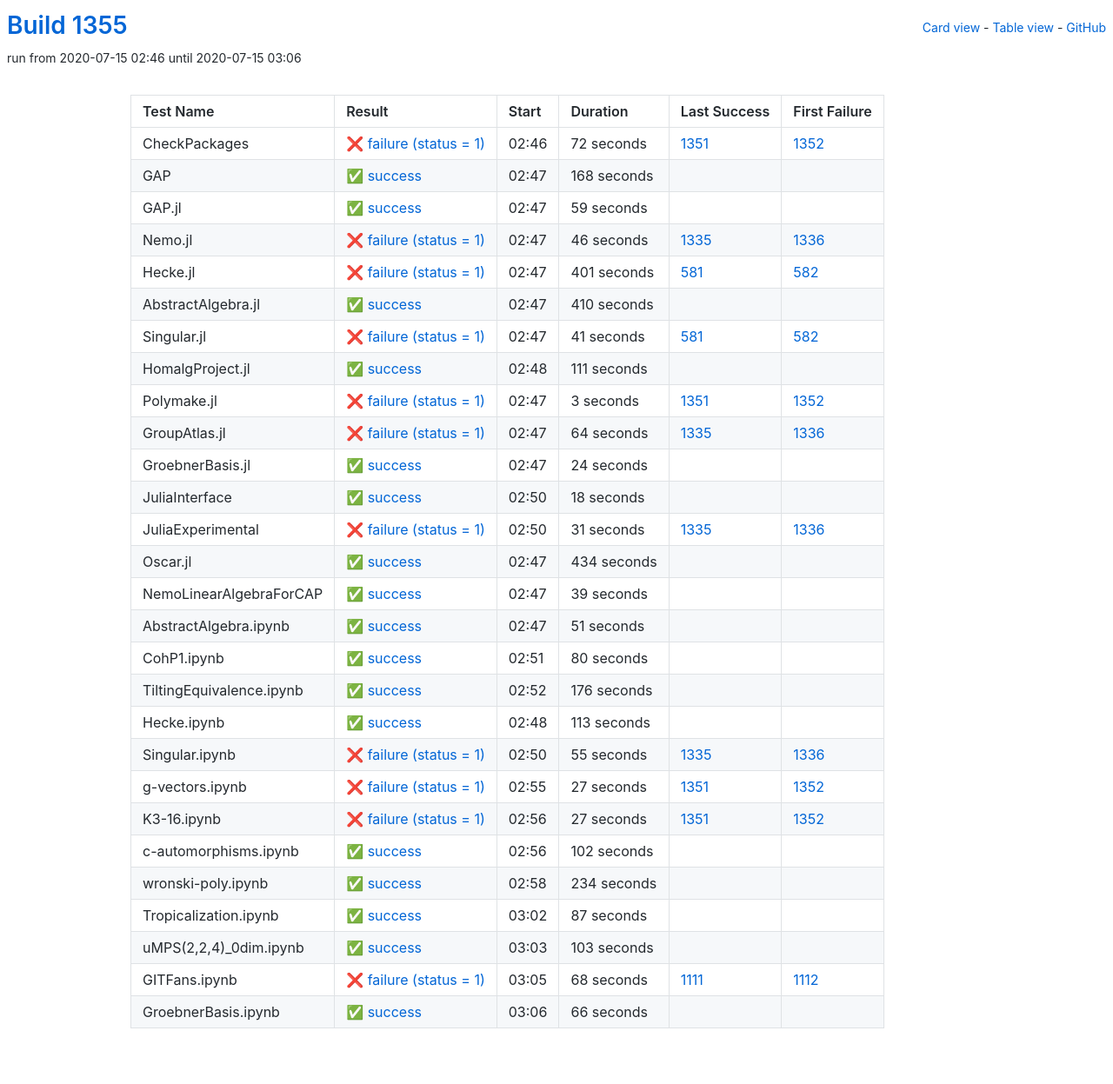
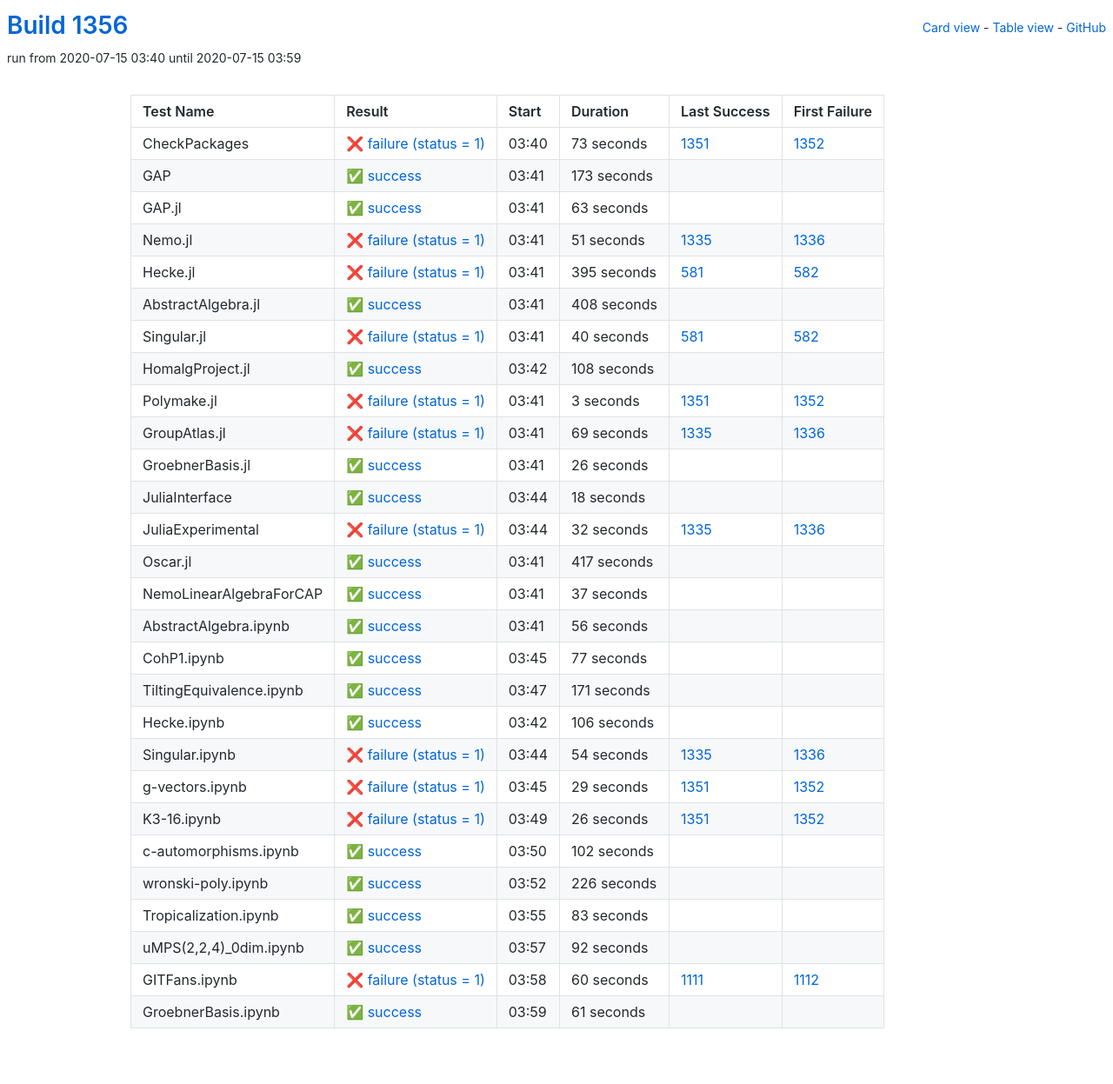
Before and after one commit to oscar-system/oscar-ci-status-1.4, a Jekyll site: the page built from table.html, in a window 1280 px wide. Shown: the whole page at 87% size. Built offline with Jekyll 4.4.1, drawn with Linux system fonts in a browser that asks for light colours.

Commit message:
Build #1356

```diff
--- a/_data/ci.yml
+++ b/_data/ci.yml
@@ -1,6 +1,6 @@
 ---
-build: 1355
-build_url: https://oscarci.mathematik.uni-kl.de/job/oscar-julia-1.4/1355/
+build: 1356
+build_url: https://oscarci.mathematik.uni-kl.de/job/oscar-julia-1.4/1356/
 job: oscar-julia-1.4
 organization: oscar-system
 repo: oscar-ci-status-1.4
@@ -8,104 +8,104 @@ repourl: https://github.com/oscar-system/oscar-ci-status-1.4
 tests:
 - name: CheckPackages
   id: checkpackages
-  log: https://oscarci.mathematik.uni-kl.de/job/oscar-julia-1.4/1355/artifact/logs/build-1355/CheckPackages.log
-  start: 2020-07-15 02:46
+  log: https://oscarci.mathematik.uni-kl.de/job/oscar-julia-1.4/1356/artifact/logs/build-1356/CheckPackages.log
+  start: 2020-07-15 03:40
   success: false
   exitcode: 1
   status: failure
-  duration: 72
+  duration: 73
   last_success: 1351
   last_success_url: https://oscarci.mathematik.uni-kl.de/job/oscar-julia-1.4/1351/
   first_failure: 1352
   first_failure_url: https://oscarci.mathematik.uni-kl.de/job/oscar-julia-1.4/1352/
 - name: GAP
   id: gap
-  log: https://oscarci.mathematik.uni-kl.de/job/oscar-julia-1.4/1355/artifact/logs/build-1355/GAP.log
-  start: 2020-07-15 02:47
+  log: https://oscarci.mathematik.uni-kl.de/job/oscar-julia-1.4/1356/artifact/logs/build-1356/GAP.log
+  start: 2020-07-15 03:41
   success: true
   exitcode: 0
   status: success
-  duration: 168
+  duration: 173
   last_success: false
   last_success_url:
   first_failure: false
   first_failure_url:
 - name: GAP.jl
   id: gap-jl
-  log: https://oscarci.mathematik.uni-kl.de/job/oscar-julia-1.4/1355/artifact/logs/build-1355/GAP.jl.log
-  start: 2020-07-15 02:47
+  log: https://oscarci.mathematik.uni-kl.de/job/oscar-julia-1.4/1356/artifact/logs/build-1356/GAP.jl.log
+  start: 2020-07-15 03:41
   success: true
   exitcode: 0
   status: success
-  duration: 59
+  duration: 63
   last_success: false
   last_success_url:
   first_failure: false
   first_failure_url:
 - name: Nemo.jl
   id: nemo-jl
-  log: https://oscarci.mathematik.uni-kl.de/job/oscar-julia-1.4/1355/artifact/logs/build-1355/Nemo.jl.log
-  start: 2020-07-15 02:47
+  log: https://oscarci.mathematik.uni-kl.de/job/oscar-julia-1.4/1356/artifact/logs/build-1356/Nemo.jl.log
+  start: 2020-07-15 03:41
   success: false
   exitcode: 1
   status: failure
-  duration: 46
+  duration: 51
   last_success: 1335
   last_success_url: https://oscarci.mathematik.uni-kl.de/job/oscar-julia-1.4/1335/
   first_failure: 1336
   first_failure_url: https://oscarci.mathematik.uni-kl.de/job/oscar-julia-1.4/1336/
 - name: Hecke.jl
   id: hecke-jl
-  log: https://oscarci.mathematik.uni-kl.de/job/oscar-julia-1.4/1355/artifact/logs/build-1355/Hecke.jl.log
-  start: 2020-07-15 02:47
+  log: https://oscarci.mathematik.uni-kl.de/job/oscar-julia-1.4/1356/artifact/logs/build-1356/Hecke.jl.log
+  start: 2020-07-15 03:41
   success: false
   exitcode: 1
   status: failure
-  duration: 401
+  duration: 395
   last_success: 581
   last_success_url: https://oscarci.mathematik.uni-kl.de/job/oscar-julia-1.4/581/
   first_failure: 582
   first_failure_url: https://oscarci.mathematik.uni-kl.de/job/oscar-julia-1.4/582/
 - name: AbstractAlgebra.jl
   id: abstractalgebra-jl
-  log: https://oscarci.mathematik.uni-kl.de/job/oscar-julia-1.4/1355/artifact/logs/build-1355/AbstractAlgebra.jl.log
-  start: 2020-07-15 02:47
+  log: https://oscarci.mathematik.uni-kl.de/job/oscar-julia-1.4/1356/artifact/logs/build-1356/AbstractAlgebra.jl.log
+  start: 2020-07-15 03:41
   success: true
   exitcode: 0
   status: success
-  duration: 410
+  duration: 408
   last_success: false
   last_success_url:
   first_failure: false
   first_failure_url:
 - name: Singular.jl
   id: singular-jl
-  log: https://oscarci.mathematik.uni-kl.de/job/oscar-julia-1.4/1355/artifact/logs/build-1355/Singular.jl.log
-  start: 2020-07-15 02:47
+  log: https://oscarci.mathematik.uni-kl.de/job/oscar-julia-1.4/1356/artifact/logs/build-1356/Singular.jl.log
+  start: 2020-07-15 03:41
   success: false
   exitcode: 1
   status: failure
-  duration: 41
+  duration: 40
   last_success: 581
   last_success_url: https://oscarci.mathematik.uni-kl.de/job/oscar-julia-1.4/581/
   first_failure: 582
   first_failure_url: https://oscarci.mathematik.uni-kl.de/job/oscar-julia-1.4/582/
 - name: HomalgProject.jl
   id: homalgproject-jl
-  log: https://oscarci.mathematik.uni-kl.de/job/oscar-julia-1.4/1355/artifact/logs/build-1355/HomalgProject.jl.log
-  start: 2020-07-15 02:48
+  log: https://oscarci.mathematik.uni-kl.de/job/oscar-julia-1.4/1356/artifact/logs/build-1356/HomalgProject.jl.log
+  start: 2020-07-15 03:42
   success: true
   exitcode: 0
   status: success
-  duration: 111
+  duration: 108
   last_success: false
   last_success_url:
   first_failure: false
   first_failure_url:
 - name: Polymake.jl
   id: polymake-jl
-  log: https://oscarci.mathematik.uni-kl.de/job/oscar-julia-1.4/1355/artifact/logs/build-1355/Polymake.jl.log
-  start: 2020-07-15 02:47
+  log: https://oscarci.mathematik.uni-kl.de/job/oscar-julia-1.4/1356/artifact/logs/build-1356/Polymake.jl.log
+  start: 2020-07-15 03:41
   success: false
   exitcode: 1
   status: failure
@@ -116,32 +116,32 @@ tests:
   first_failure_url: https://oscarci.mathematik.uni-kl.de/job/oscar-julia-1.4/1352/
 - name: GroupAtlas.jl
   id: groupatlas-jl
-  log: https://oscarci.mathematik.uni-kl.de/job/oscar-julia-1.4/1355/artifact/logs/build-1355/GroupAtlas.jl.log
-  start: 2020-07-15 02:47
+  log: https://oscarci.mathematik.uni-kl.de/job/oscar-julia-1.4/1356/artifact/logs/build-1356/GroupAtlas.jl.log
+  start: 2020-07-15 03:41
   success: false
   exitcode: 1
   status: failure
-  duration: 64
+  duration: 69
   last_success: 1335
   last_success_url: https://oscarci.mathematik.uni-kl.de/job/oscar-julia-1.4/1335/
   first_failure: 1336
   first_failure_url: https://oscarci.mathematik.uni-kl.de/job/oscar-julia-1.4/1336/
 - name: GroebnerBasis.jl
   id: groebnerbasis-jl
-  log: https://oscarci.mathematik.uni-kl.de/job/oscar-julia-1.4/1355/artifact/logs/build-1355/GroebnerBasis.jl.log
-  start: 2020-07-15 02:47
+  log: https://oscarci.mathematik.uni-kl.de/job/oscar-julia-1.4/1356/artifact/logs/build-1356/GroebnerBasis.jl.log
+  start: 2020-07-15 03:41
   success: true
   exitcode: 0
   status: success
-  duration: 24
+  duration: 26
   last_success: false
   last_success_url:
   first_failure: false
   first_failure_url:
 - name: JuliaInterface
   id: juliainterface
-  log: https://oscarci.mathematik.uni-kl.de/job/oscar-julia-1.4/1355/artifact/logs/build-1355/JuliaInterface.log
-  start: 2020-07-15 02:50
+  log: https://oscarci.mathematik.uni-kl.de/job/oscar-julia-1.4/1356/artifact/logs/build-1356/JuliaInterface.log
+  start: 2020-07-15 03:44
   success: true
   exitcode: 0
   status: success
@@ -152,128 +152,128 @@ tests:
   first_failure_url:
 - name: JuliaExperimental
   id: juliaexperimental
-  log: https://oscarci.mathematik.uni-kl.de/job/oscar-julia-1.4/1355/artifact/logs/build-1355/JuliaExperimental.log
-  start: 2020-07-15 02:50
+  log: https://oscarci.mathematik.uni-kl.de/job/oscar-julia-1.4/1356/artifact/logs/build-1356/JuliaExperimental.log
+  start: 2020-07-15 03:44
   success: false
   exitcode: 1
   status: failure
-  duration: 31
+  duration: 32
   last_success: 1335
   last_success_url: https://oscarci.mathematik.uni-kl.de/job/oscar-julia-1.4/1335/
   first_failure: 1336
   first_failure_url: https://oscarci.mathematik.uni-kl.de/job/oscar-julia-1.4/1336/
 - name: Oscar.jl
   id: oscar-jl
-  log: https://oscarci.mathematik.uni-kl.de/job/oscar-julia-1.4/1355/artifact/logs/build-1355/Oscar.jl.log
-  start: 2020-07-15 02:47
+  log: https://oscarci.mathematik.uni-kl.de/job/oscar-julia-1.4/1356/artifact/logs/build-1356/Oscar.jl.log
+  start: 2020-07-15 03:41
   success: true
   exitcode: 0
   status: success
-  duration: 434
+  duration: 417
   last_success: false
   last_success_url:
   first_failure: false
   first_failure_url:
 - name: NemoLinearAlgebraForCAP
   id: nemolinearalgebraforcap
-  log: https://oscarci.mathematik.uni-kl.de/job/oscar-julia-1.4/1355/artifact/logs/build-1355/NemoLinearAlgebraForCAP.log
-  start: 2020-07-15 02:47
+  log: https://oscarci.mathematik.uni-kl.de/job/oscar-julia-1.4/1356/artifact/logs/build-1356/NemoLinearAlgebraForCAP.log
+  start: 2020-07-15 03:41
   success: true
   exitcode: 0
   status: success
-  duration: 39
+  duration: 37
   last_success: false
   last_success_url:
   first_failure: false
   first_failure_url:
 - name: AbstractAlgebra.ipynb
   id: abstractalgebra-ipynb
-  log: https://oscarci.mathematik.uni-kl.de/job/oscar-julia-1.4/1355/artifact/logs/build-1355/AbstractAlgebra.ipynb.log
-  start: 2020-07-15 02:47
+  log: https://oscarci.mathematik.uni-kl.de/job/oscar-julia-1.4/1356/artifact/logs/build-1356/AbstractAlgebra.ipynb.log
+  start: 2020-07-15 03:41
   success: true
   exitcode: 0
   status: success
-  duration: 51
+  duration: 56
   last_success: false
   last_success_url:
   first_failure: false
   first_failure_url:
 - name: CohP1.ipynb
   id: cohp1-ipynb
-  log: https://oscarci.mathematik.uni-kl.de/job/oscar-julia-1.4/1355/artifact/logs/build-1355/CohP1.ipynb.log
-  start: 2020-07-15 02:51
+  log: https://oscarci.mathematik.uni-kl.de/job/oscar-julia-1.4/1356/artifact/logs/build-1356/CohP1.ipynb.log
+  start: 2020-07-15 03:45
   success: true
   exitcode: 0
   status: success
-  duration: 80
+  duration: 77
   last_success: false
   last_success_url:
   first_failure: false
   first_failure_url:
 - name: TiltingEquivalence.ipynb
   id: tiltingequivalence-ipynb
-  log: https://oscarci.mathematik.uni-kl.de/job/oscar-julia-1.4/1355/artifact/logs/build-1355/TiltingEquivalence.ipynb.log
-  start: 2020-07-15 02:52
+  log: https://oscarci.mathematik.uni-kl.de/job/oscar-julia-1.4/1356/artifact/logs/build-1356/TiltingEquivalence.ipynb.log
+  start: 2020-07-15 03:47
   success: true
   exitcode: 0
   status: success
-  duration: 176
+  duration: 171
   last_success: false
   last_success_url:
   first_failure: false
   first_failure_url:
 - name: Hecke.ipynb
   id: hecke-ipynb
-  log: https://oscarci.mathematik.uni-kl.de/job/oscar-julia-1.4/1355/artifact/logs/build-1355/Hecke.ipynb.log
-  start: 2020-07-15 02:48
+  log: https://oscarci.mathematik.uni-kl.de/job/oscar-julia-1.4/1356/artifact/logs/build-1356/Hecke.ipynb.log
+  start: 2020-07-15 03:42
   success: true
   exitcode: 0
   status: success
-  duration: 113
+  duration: 106
   last_success: false
   last_success_url:
   first_failure: false
   first_failure_url:
 - name: Singular.ipynb
   id: singular-ipynb
-  log: https://oscarci.mathematik.uni-kl.de/job/oscar-julia-1.4/1355/artifact/logs/build-1355/Singular.ipynb.log
-  start: 2020-07-15 02:50
+  log: https://oscarci.mathematik.uni-kl.de/job/oscar-julia-1.4/1356/artifact/logs/build-1356/Singular.ipynb.log
+  start: 2020-07-15 03:44
   success: false
   exitcode: 1
   status: failure
-  duration: 55
+  duration: 54
   last_success: 1335
   last_success_url: https://oscarci.mathematik.uni-kl.de/job/oscar-julia-1.4/1335/
   first_failure: 1336
   first_failure_url: https://oscarci.mathematik.uni-kl.de/job/oscar-julia-1.4/1336/
 - name: g-vectors.ipynb
   id: g-vectors-ipynb
-  log: https://oscarci.mathematik.uni-kl.de/job/oscar-julia-1.4/1355/artifact/logs/build-1355/g-vectors.ipynb.log
-  start: 2020-07-15 02:55
+  log: https://oscarci.mathematik.uni-kl.de/job/oscar-julia-1.4/1356/artifact/logs/build-1356/g-vectors.ipynb.log
+  start: 2020-07-15 03:45
   success: false
   exitcode: 1
   status: failure
-  duration: 27
+  duration: 29
   last_success: 1351
   last_success_url: https://oscarci.mathematik.uni-kl.de/job/oscar-julia-1.4/1351/
   first_failure: 1352
   first_failure_url: https://oscarci.mathematik.uni-kl.de/job/oscar-julia-1.4/1352/
 - name: K3-16.ipynb
   id: k3-16-ipynb
-  log: https://oscarci.mathematik.uni-kl.de/job/oscar-julia-1.4/1355/artifact/logs/build-1355/K3-16.ipynb.log
-  start: 2020-07-15 02:56
+  log: https://oscarci.mathematik.uni-kl.de/job/oscar-julia-1.4/1356/artifact/logs/build-1356/K3-16.ipynb.log
+  start: 2020-07-15 03:49
   success: false
   exitcode: 1
   status: failure
-  duration: 27
+  duration: 26
   last_success: 1351
   last_success_url: https://oscarci.mathematik.uni-kl.de/job/oscar-julia-1.4/1351/
   first_failure: 1352
   first_failure_url: https://oscarci.mathematik.uni-kl.de/job/oscar-julia-1.4/1352/
 - name: c-automorphisms.ipynb
   id: c-automorphisms-ipynb
-  log: https://oscarci.mathematik.uni-kl.de/job/oscar-julia-1.4/1355/artifact/logs/build-1355/c-automorphisms.ipynb.log
-  start: 2020-07-15 02:56
+  log: https://oscarci.mathematik.uni-kl.de/job/oscar-julia-1.4/1356/artifact/logs/build-1356/c-automorphisms.ipynb.log
+  start: 2020-07-15 03:50
   success: true
   exitcode: 0
   status: success
@@ -284,60 +284,60 @@ tests:
   first_failure_url:
 - name: wronski-poly.ipynb
   id: wronski-poly-ipynb
-  log: https://oscarci.mathematik.uni-kl.de/job/oscar-julia-1.4/1355/artifact/logs/build-1355/wronski-poly.ipynb.log
-  start: 2020-07-15 02:58
+  log: https://oscarci.mathematik.uni-kl.de/job/oscar-julia-1.4/1356/artifact/logs/build-1356/wronski-poly.ipynb.log
+  start: 2020-07-15 03:52
   success: true
   exitcode: 0
   status: success
-  duration: 234
+  duration: 226
   last_success: false
   last_success_url:
   first_failure: false
   first_failure_url:
 - name: Tropicalization.ipynb
   id: tropicalization-ipynb
-  log: https://oscarci.mathematik.uni-kl.de/job/oscar-julia-1.4/1355/artifact/logs/build-1355/Tropicalization.ipynb.log
-  start: 2020-07-15 03:02
+  log: https://oscarci.mathematik.uni-kl.de/job/oscar-julia-1.4/1356/artifact/logs/build-1356/Tropicalization.ipynb.log
+  start: 2020-07-15 03:55
   success: true
   exitcode: 0
   status: success
-  duration: 87
+  duration: 83
   last_success: false
   last_success_url:
   first_failure: false
   first_failure_url:
 - name: uMPS(2,2,4)_0dim.ipynb
   id: umps-2-2-4-0dim-ipynb
-  log: https://oscarci.mathematik.uni-kl.de/job/oscar-julia-1.4/1355/artifact/logs/build-1355/uMPS-2-2-4-_0dim.ipynb.log
-  start: 2020-07-15 03:03
+  log: https://oscarci.mathematik.uni-kl.de/job/oscar-julia-1.4/1356/artifact/logs/build-1356/uMPS-2-2-4-_0dim.ipynb.log
+  start: 2020-07-15 03:57
   success: true
   exitcode: 0
   status: success
-  duration: 103
+  duration: 92
   last_success: false
   last_success_url:
   first_failure: false
   first_failure_url:
 - name: GITFans.ipynb
   id: gitfans-ipynb
-  log: https://oscarci.mathematik.uni-kl.de/job/oscar-julia-1.4/1355/artifact/logs/build-1355/GITFans.ipynb.log
-  start: 2020-07-15 03:05
+  log: https://oscarci.mathematik.uni-kl.de/job/oscar-julia-1.4/1356/artifact/logs/build-1356/GITFans.ipynb.log
+  start: 2020-07-15 03:58
   success: false
   exitcode: 1
   status: failure
-  duration: 68
+  duration: 60
   last_success: 1111
   last_success_url: https://oscarci.mathematik.uni-kl.de/job/oscar-julia-1.4/1111/
   first_failure: 1112
   first_failure_url: https://oscarci.mathematik.uni-kl.de/job/oscar-julia-1.4/1112/
 - name: GroebnerBasis.ipynb
   id: groebnerbasis-ipynb
-  log: https://oscarci.mathematik.uni-kl.de/job/oscar-julia-1.4/1355/artifact/logs/build-1355/GroebnerBasis.ipynb.log
-  start: 2020-07-15 03:06
+  log: https://oscarci.mathematik.uni-kl.de/job/oscar-julia-1.4/1356/artifact/logs/build-1356/GroebnerBasis.ipynb.log
+  start: 2020-07-15 03:59
   success: true
   exitcode: 0
   status: success
-  duration: 66
+  duration: 61
   last_success: false
   last_success_url:
   first_failure: false
```
Also changed, not shown: README.md.
